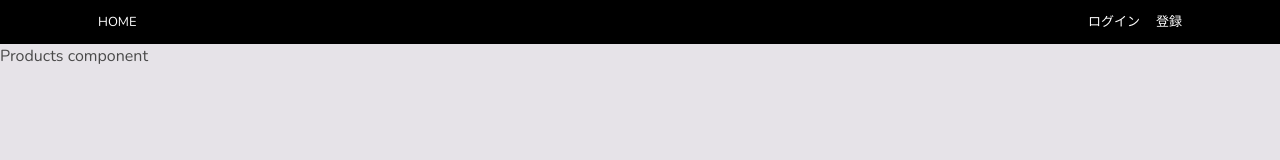
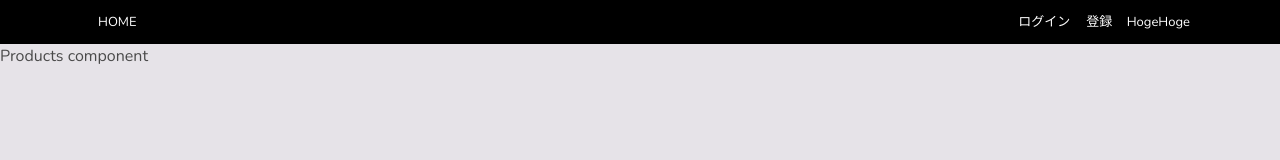
Before and after one commit to sputnicca/react-ec-site, a React (Create React App) app: page / in a window 1280 px wide. Shown: the top 160 px of the page. Built offline with nearby package versions, Linux system fonts and the light colour scheme.

Commit message:
propsで引数を渡す

```diff
--- a/src/components/App.js
+++ b/src/components/App.js
@@ -6,7 +6,7 @@ class App extends React.Component {
     render() {
         return (
             <div className="main">
-               <Header />
+               <Header nickname="HogeHoge"/>
                <Products />
             </div>
         )
--- a/src/components/Header.js
+++ b/src/components/Header.js
@@ -11,6 +11,10 @@ class Header extends React.Component {
                     <div className="end">
                         <a href="/">ログイン</a>
                         <a href="/">登録</a>
+                        <span className="nickname">
+                            {/* this=Headerコンポーネント */}
+                            {this.props.nickname}
+                        </span>
                     </div>
                 </div>
             </div>
```
